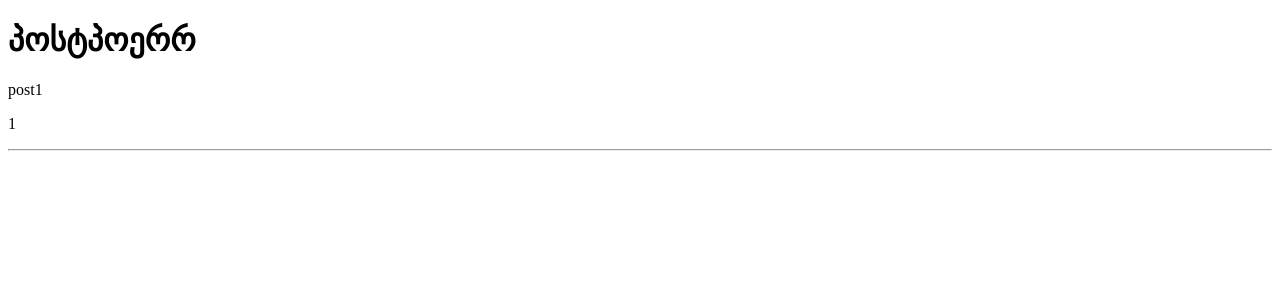
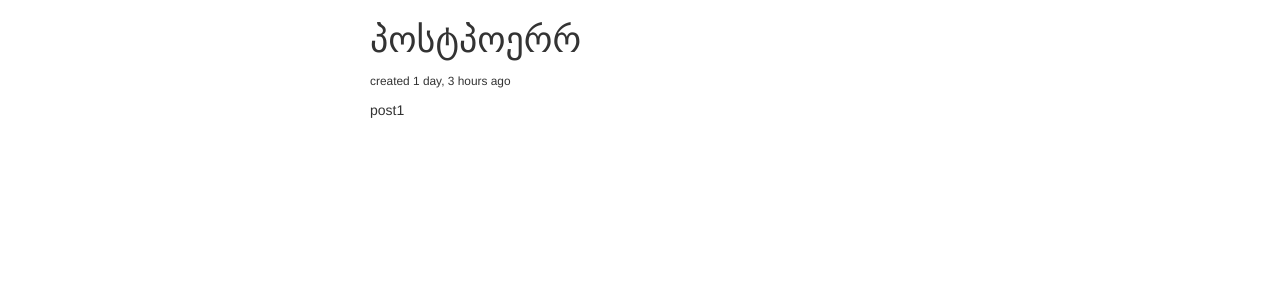
Before and after one commit to blavson/django19, a Django app: page /posts/1 in a window 1280 px wide. Shown: the top 300 px of the page. Run offline with Django 3.2, Linux system fonts and the light colour scheme; data comes from the database, SQL or seed files in the repository; both versions use the stored data as it was after the commit; some libraries are stand-ins or nearby versions.

Commit message:
added bootstrap

```diff
--- a/posts/templates/master.html
+++ b/posts/templates/master.html
@@ -2,6 +2,13 @@
 <html lang="en" dir="ltr">
   <head>
     <meta charset="utf-8">
+    <!-- Latest compiled and minified CSS -->
+    <link rel="stylesheet" href="https://maxcdn.bootstrapcdn.com/bootstrap/3.3.7/css/bootstrap.min.css" integrity="sha384-BVYiiSIFeK1dGmJRAkycuHAHRg32OmUcww7on3RYdg4Va+PmSTsz/K68vbdEjh4u" crossorigin="anonymous">
+
+    <!-- Optional theme -->
+    <link rel="stylesheet" href="https://maxcdn.bootstrapcdn.com/bootstrap/3.3.7/css/bootstrap-theme.min.css" integrity="sha384-rHyoN1iRsVXV4nD0JutlnGaslCJuC7uwjduW9SVrLvRYooPp2bWYgmgJQIXwl/Sp" crossorigin="anonymous">
+
+
     <title></title>
   </head>
   <body>
@@ -11,5 +18,8 @@
 
       {% endblock content %}
     </div>
+
+    <!-- Latest compiled and minified JavaScript -->
+    <script src="https://maxcdn.bootstrapcdn.com/bootstrap/3.3.7/js/bootstrap.min.js" integrity="sha384-Tc5IQib027qvyjSMfHjOMaLkfuWVxZxUPnCJA7l2mCWNIpG9mGCD8wGNIcPD7Txa" crossorigin="anonymous"></script>
   </body>
 </html>
--- a/posts/templates/post_detail.html
+++ b/posts/templates/post_detail.html
@@ -1,8 +1,8 @@
 {% extends "master.html" %}
 
 {% block content %}
-    <h1> {{instance.title}} </h1>
-    <p>{{instance.content}} </p>
-    <p> {{instance.id}} </p>
-    <hr>
+<div class="col-sm-6 col-sm-offset-3">
+    <h1> {{instance.title}} </h1><small> created {{instance.timestamp | timesince}} ago </small>
+    <p>{{instance.content |linebreaks}} </p>
+  </div>
 {%  endblock content %}
```
Also changed, not shown: posts/templates/post_list.html (+15 -4 lines), db.sqlite3.
